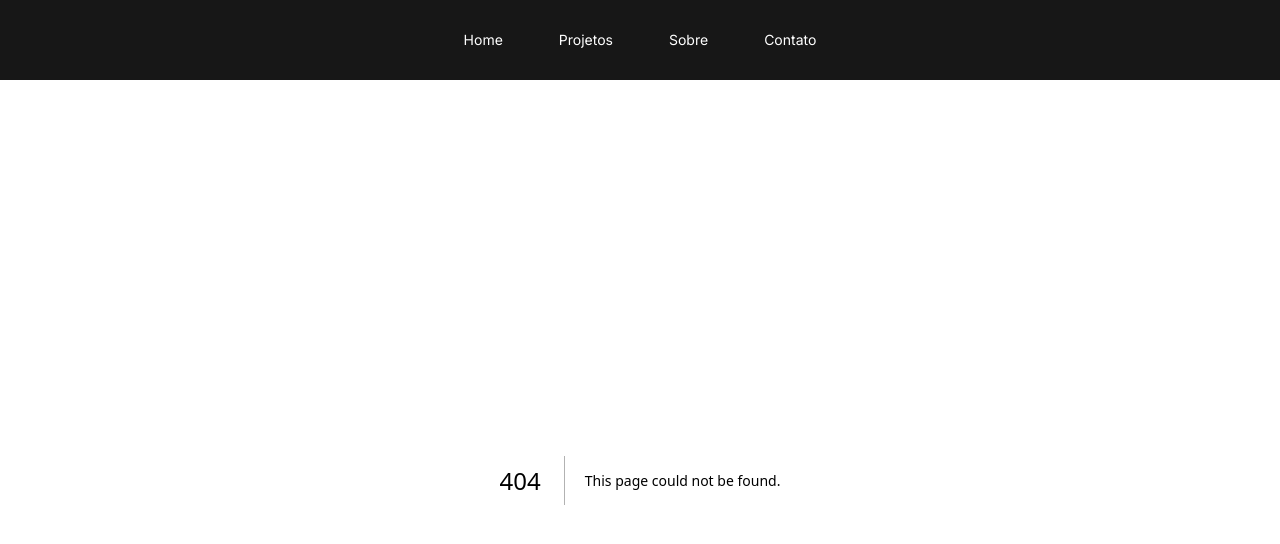
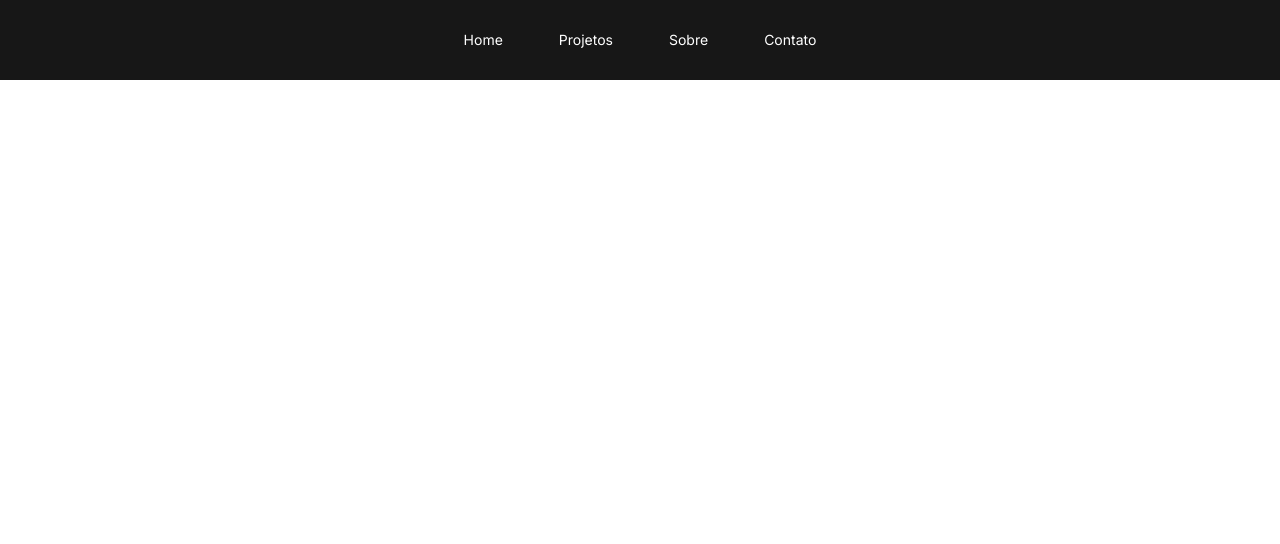
Before and after one commit to edsonjuniornarvaes/portifolio, a Next.js app: page /stack in a window 1280 px wide. Before the commit this address had no page. Shown: the top 544 px of the page. Built offline with nearby package versions, Linux system fonts and the light colour scheme.

Commit message:
style: add improvements

```diff
--- /dev/null
+++ b/src/app/stack/page.tsx
@@ -0,0 +1,9 @@
+"use client";
+
+import { Container } from "../styles";
+
+const Stack = () => {
+  return <Container></Container>;
+};
+
+export default Stack;
--- a/src/app/styles.ts
+++ b/src/app/styles.ts
@@ -21,6 +21,7 @@ export const HamburgerButton = styled(FlexButton)`
   cursor: pointer;
 
   @media (max-width: 868px) {
+    display: contents;
     z-index: 1;
   }
 `;
```
